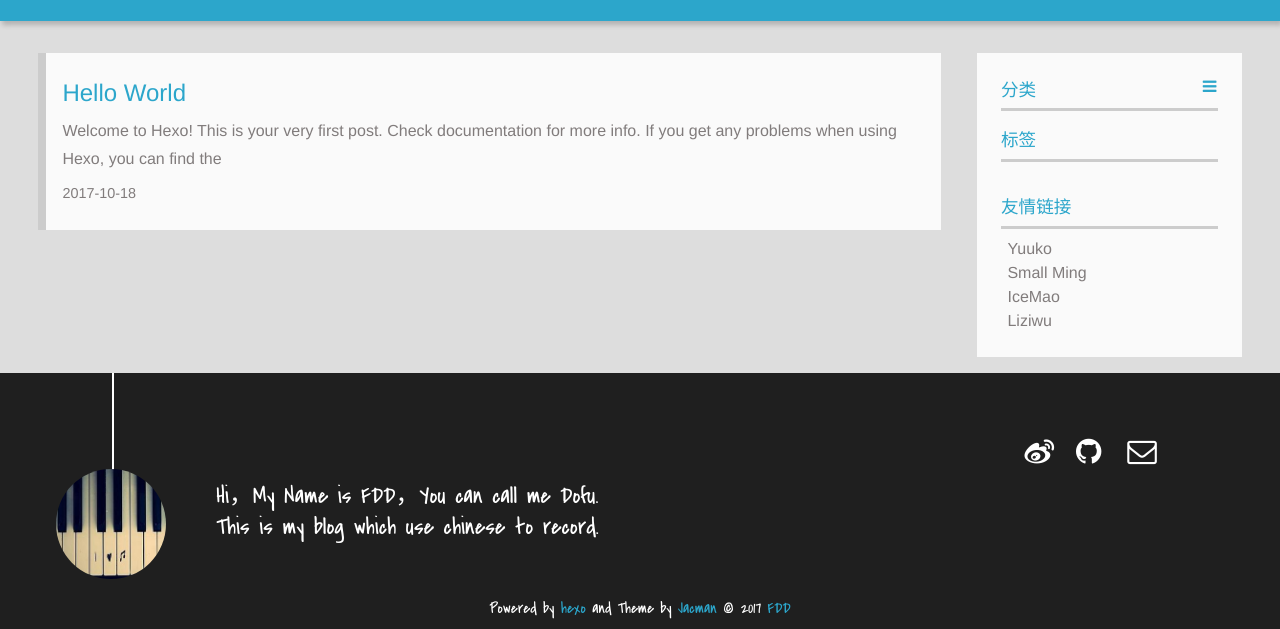
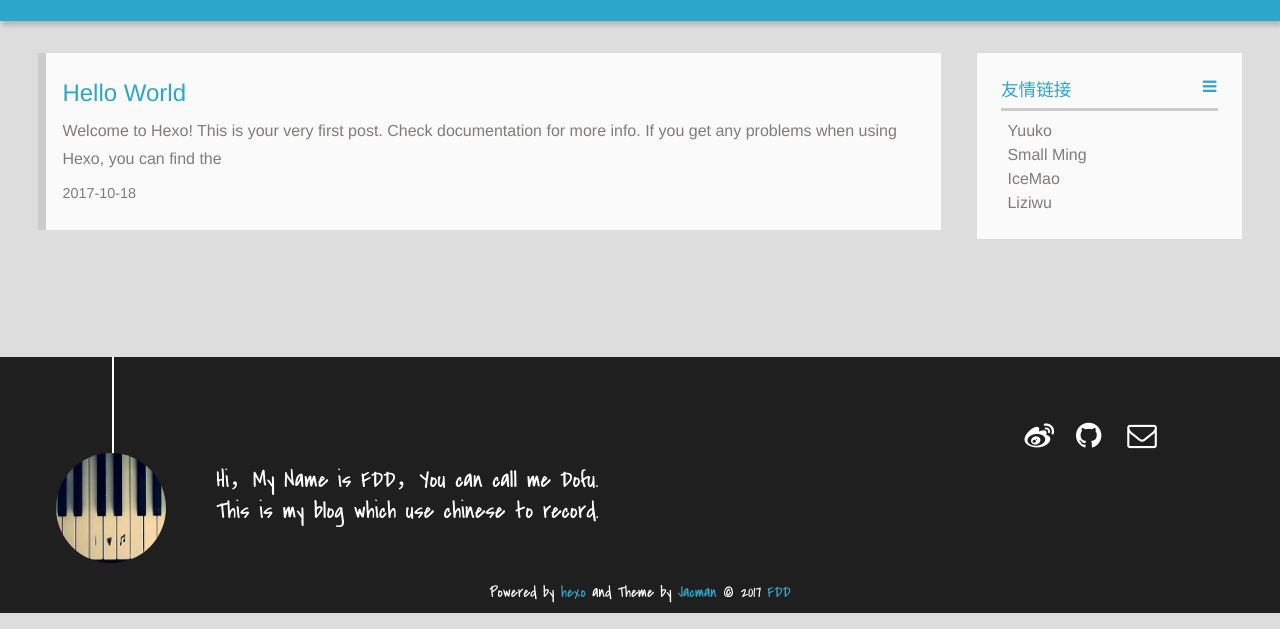
Before and after one commit to AsiaCream/AsiaCream.github.io, a plain HTML site: page index.html in a window 1280 px wide. Shown: the part 187-816 px from the top of the page. Drawn offline with Linux system fonts and the light colour scheme.

Commit message:
Site updated: 2017-10-19 13:02:24

```diff
--- a/index.html
+++ b/index.html
@@ -139,27 +139,7 @@
 <aside class="clearfix">
 
 
-<div class="categorieslist">
-	<p class="asidetitle">分类</p>
-		<ul>
 
-
-
-		</ul>
-</div>
-
-
-
-<div class="tagslist">
-	<p class="asidetitle">标签</p>
-		<ul class="clearfix">
-
-
-
-
-
-		</ul>
-</div>
 
 
   <div class="linkslist">
```
Also changed, not shown: 2017/10/18/hello-world/index.html (+0 -20 lines), categories/index.html (+0 -2 lines), tags/index.html (+0 -4 lines), 1 other file.
